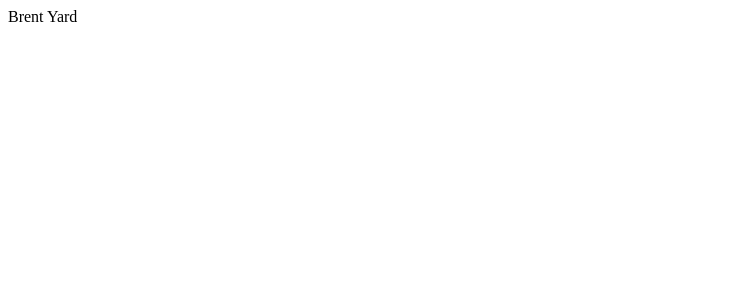
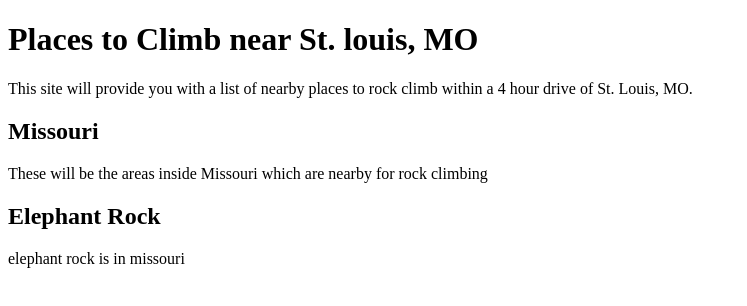
Before and after one commit to bwyard/html-me-something, a plain HTML site: page index.html in a window 1280 px wide. Shown: the whole page, without its empty margins (0-747 px from the left). Drawn offline with Linux system fonts and the light colour scheme.

Commit message:
updating

```diff
--- a/index.html
+++ b/index.html
@@ -1 +1,23 @@
-<p>Brent Yard</p>
+<!DOCTYPE html>
+<html lang="en" dir="ltr">
+  <head>
+    <meta charset="utf-8">
+    <title>Places to Climb</title>
+  </head>
+  <body>
+    <main>
+    <header>
+    <h1>Places to Climb near St. louis, MO</h1>
+    <p>This site will provide you with a list of nearby places to rock climb within a 4 hour drive of St. Louis, MO.</p>
+    <h2>Missouri</h2>
+    <p>These will be the areas inside Missouri which are nearby for rock climbing</p>
+    <article class="elephant">
+      <h1>Elephant Rock</h1>
+      <p>elephant rock is in missouri</p>
+
+    </article>
+
+  </header>
+</main>
+  </body>
+</html>
```
